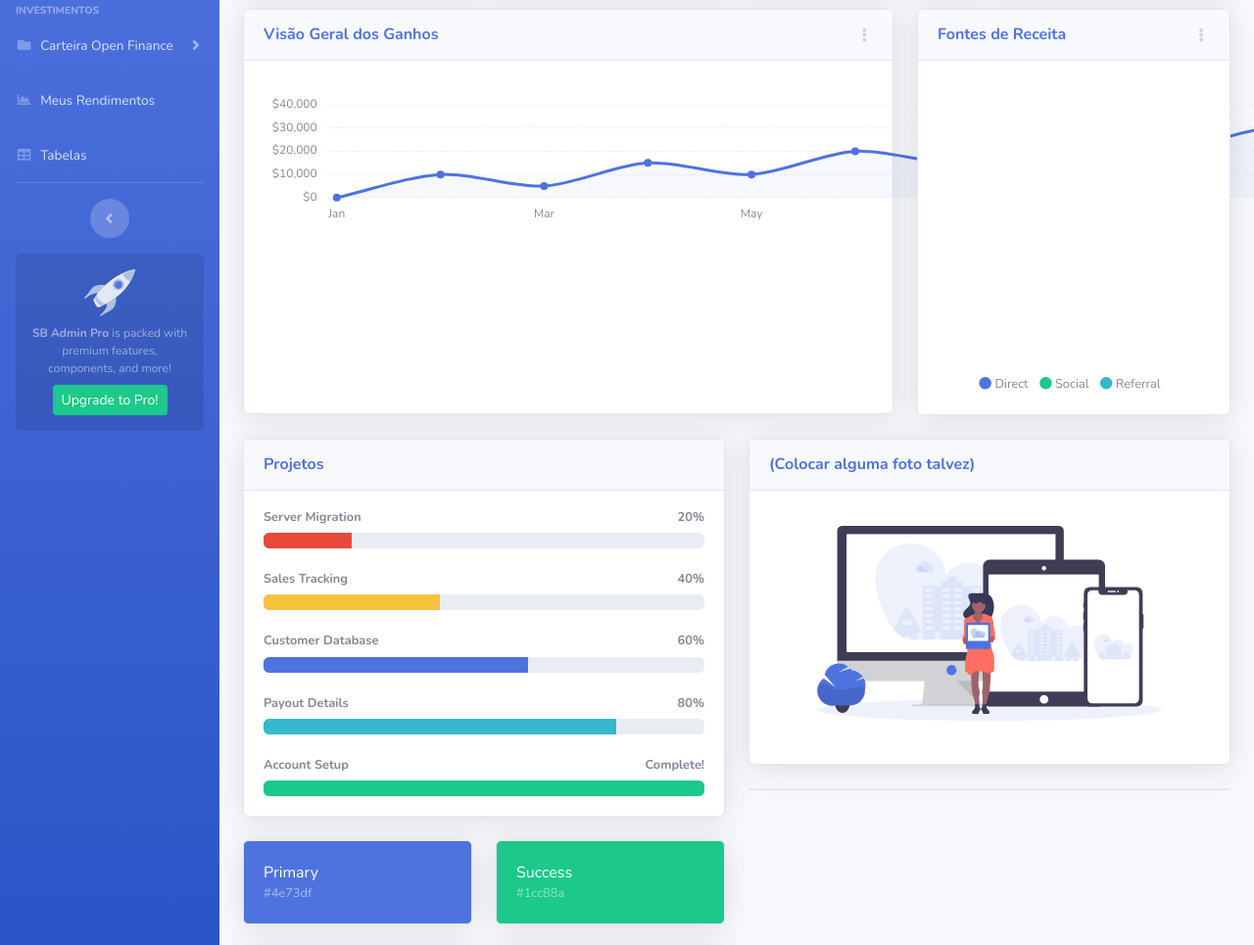
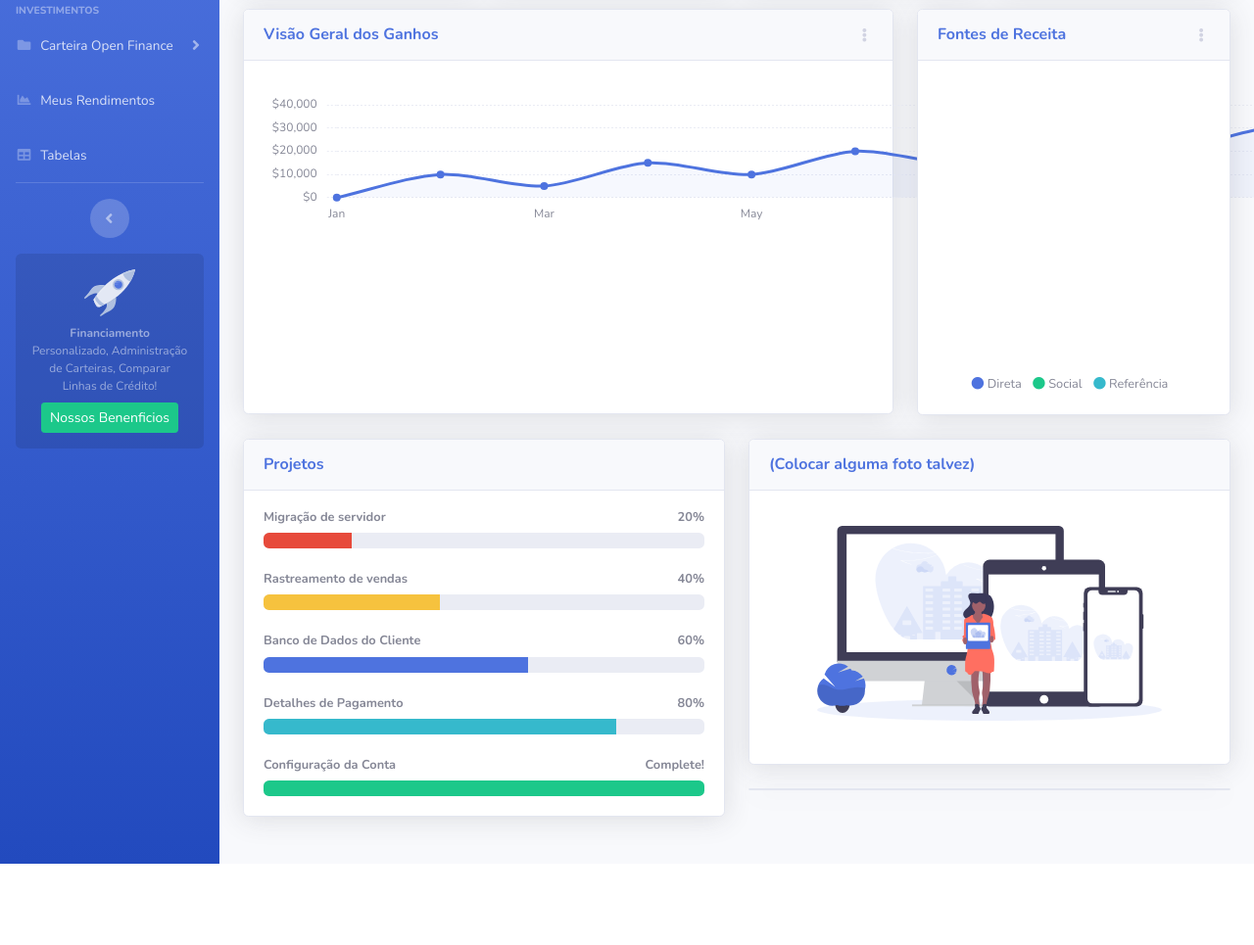
Before and after one commit to victorHBT/InterfaceInvestimentosBRB, a website with bundled scripts: page index.html in a window 1280 px wide. Shown: the part 286-1251 px from the top of the page at 98% size. After the commit the page ends 1168 px from the top, so only its background shows below. Built offline with nearby package versions, Linux system fonts and the light colour scheme.

Commit message:
Update index.html

```diff
--- a/index.html
+++ b/index.html
@@ -145,8 +145,8 @@
             <!-- Sidebar Message -->
             <div class="sidebar-card d-none d-lg-flex">
                 <img class="sidebar-card-illustration mb-2" src="img/undraw_rocket.svg" alt="...">
-                <p class="text-center mb-2"><strong>SB Admin Pro</strong> is packed with premium features, components, and more!</p>
-                <a class="btn btn-success btn-sm" href="https://startbootstrap.com/theme/sb-admin-pro">Upgrade to Pro!</a>
+                <p class="text-center mb-2"><strong>Financiamento</strong> Personalizado, Administração de Carteiras, Comparar Linhas de Crédito!</p>
+                <a class="btn btn-success btn-sm" href="https://startbootstrap.com/theme/sb-admin-pro">Nossos Benenficios</a>
             </div>
 
         </ul>
@@ -523,13 +523,13 @@
                                     </div>
                                     <div class="mt-4 text-center small">
                                         <span class="mr-2">
-                                            <i class="fas fa-circle text-primary"></i> Direct
+                                            <i class="fas fa-circle text-primary"></i> Direta
                                         </span>
                                         <span class="mr-2">
                                             <i class="fas fa-circle text-success"></i> Social
                                         </span>
                                         <span class="mr-2">
-                                            <i class="fas fa-circle text-info"></i> Referral
+                                            <i class="fas fa-circle text-info"></i> Referência
                                         </span>
                                     </div>
                                 </div>
@@ -549,31 +549,31 @@
                                     <h6 class="m-0 font-weight-bold text-primary">Projetos</h6>
                                 </div>
                                 <div class="card-body">
-                                    <h4 class="small font-weight-bold">Server Migration <span
+                                    <h4 class="small font-weight-bold">Migração de servidor <span
                                             class="float-right">20%</span></h4>
                                     <div class="progress mb-4">
                                         <div class="progress-bar bg-danger" role="progressbar" style="width: 20%"
                                             aria-valuenow="20" aria-valuemin="0" aria-valuemax="100"></div>
                                     </div>
-                                    <h4 class="small font-weight-bold">Sales Tracking <span
+                                    <h4 class="small font-weight-bold">Rastreamento de vendas <span
                                             class="float-right">40%</span></h4>
                                     <div class="progress mb-4">
                                         <div class="progress-bar bg-warning" role="progressbar" style="width: 40%"
                                             aria-valuenow="40" aria-valuemin="0" aria-valuemax="100"></div>
                                     </div>
-                                    <h4 class="small font-weight-bold">Customer Database <span
+                                    <h4 class="small font-weight-bold">Banco de Dados do Cliente <span
                                             class="float-right">60%</span></h4>
                                     <div class="progress mb-4">
                                         <div class="progress-bar" role="progressbar" style="width: 60%"
                                             aria-valuenow="60" aria-valuemin="0" aria-valuemax="100"></div>
                                     </div>
-                                    <h4 class="small font-weight-bold">Payout Details <span
+                                    <h4 class="small font-weight-bold">Detalhes de Pagamento <span
                                             class="float-right">80%</span></h4>
                                     <div class="progress mb-4">
                                         <div class="progress-bar bg-info" role="progressbar" style="width: 80%"
                                             aria-valuenow="80" aria-valuemin="0" aria-valuemax="100"></div>
                                     </div>
-                                    <h4 class="small font-weight-bold">Account Setup <span
+                                    <h4 class="small font-weight-bold">Configuração da Conta <span
                                             class="float-right">Complete!</span></h4>
                                     <div class="progress">
                                         <div class="progress-bar bg-success" role="progressbar" style="width: 100%"
@@ -582,8 +582,7 @@
                                 </div>
                             </div>
 
-                            <!-- Color System -->
-                            <div class="row">
+                            <!-- Color System
                                 <div class="col-lg-6 mb-4">
                                     <div class="card bg-primary text-white shadow">
                                         <div class="card-body">
@@ -648,7 +647,7 @@
                                         </div>
                                     </div>
                                 </div>
-                            </div>
+                            </div>-->
 
                         </div>
 
```
